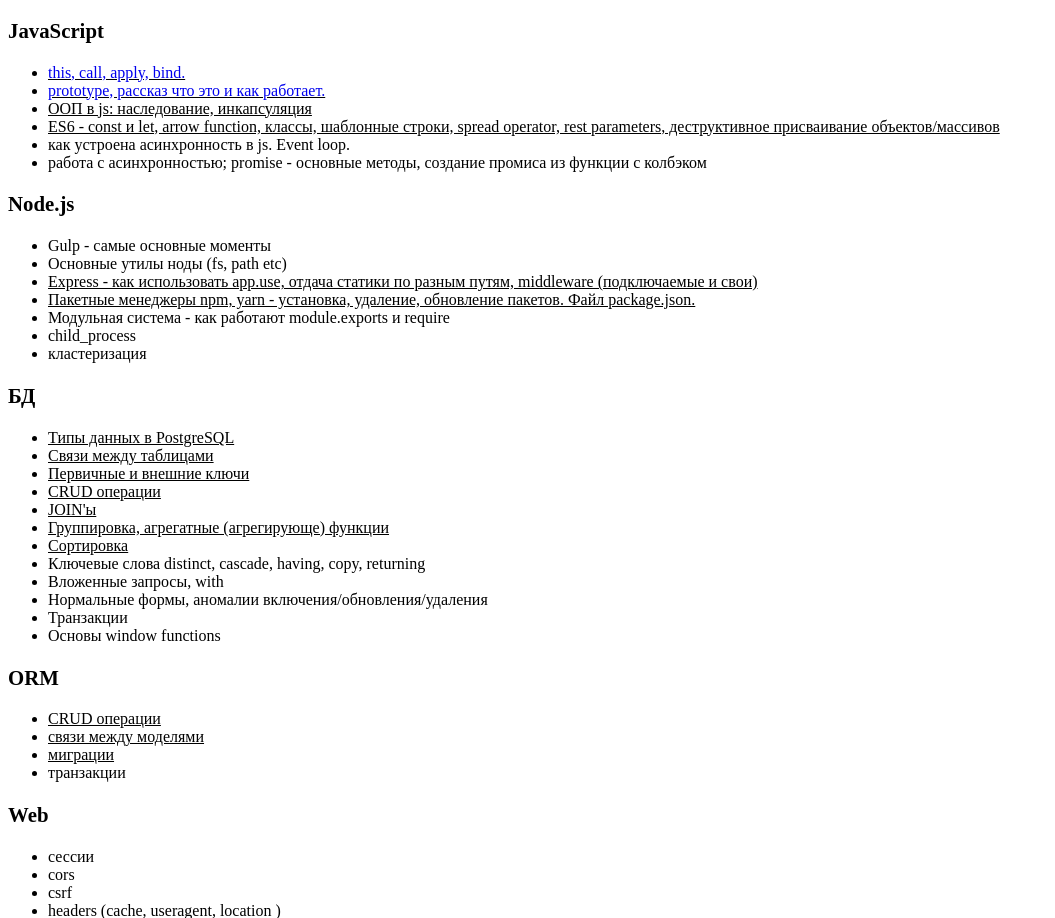
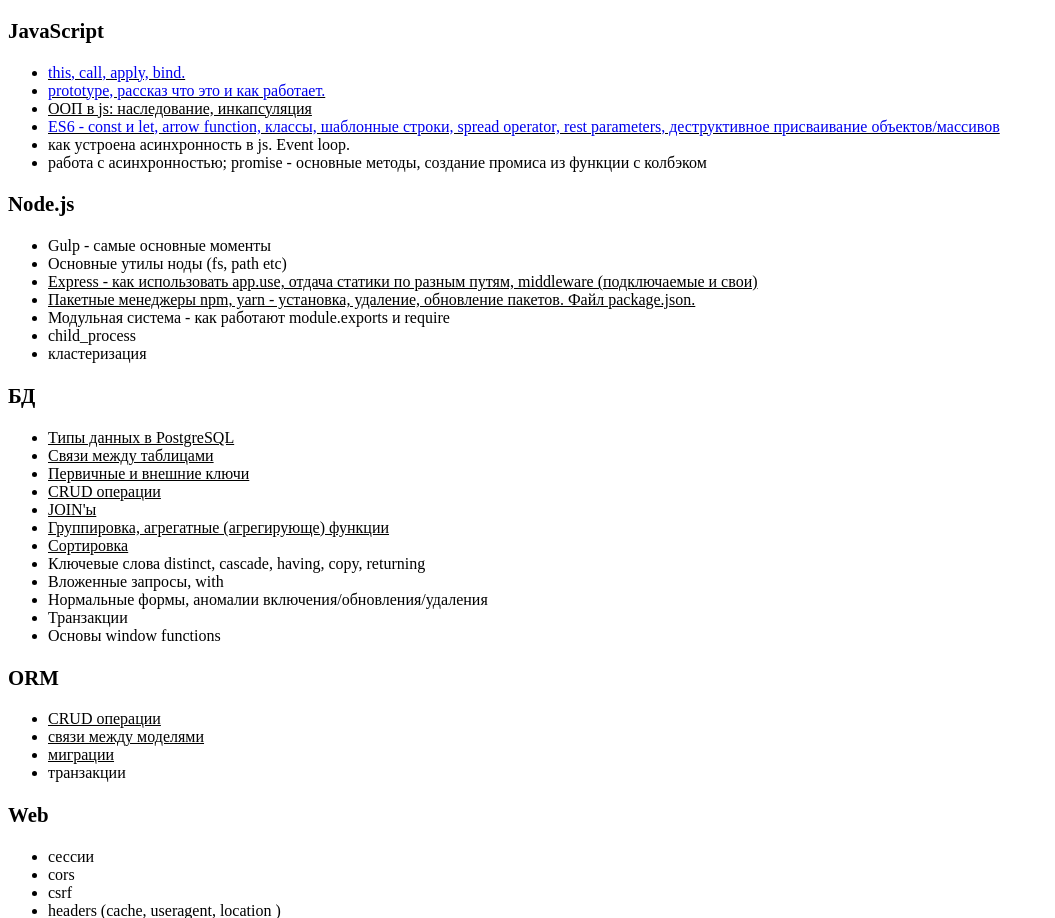
Before and after one commit to zxxz-ru/KnowlegeBase, a plain HTML site: page index.html in a window 1280 px wide. Shown: the part 889-1807 px from the top of the page, without its empty margins (0-1055 px from the left). Drawn offline with Linux system fonts and the light colour scheme.

Commit message:
add es6 fetures file, about string templates.

```diff
--- a/index.html
+++ b/index.html
@@ -67,7 +67,8 @@
         <li class="undrscr"><a href="pages/javascript/this_call_apply_bind.html" target="_blank">this, call, apply, bind.</a></li>
         <li class="undrscr"><a href="pages/javascript/prototype.html" target="_blank">prototype, рассказ что это и как работает.</a></li>
         <li class="undrscr"><a>ООП в js: наследование, инкапсуляция</a></li>
-        <li class="undrscr"><a>ES6 - const и let, arrow function, классы, шаблонные строки, spread operator,
+        <li class="undrscr"><a href="pages/javascript/es6.html" target="_blank">
+          ES6 - const и let, arrow function, классы, шаблонные строки, spread operator,
           rest parameters, деструктивное присваивание объектов/массивов</a></li>
         <li><a>как устроена асинхронность в js. Event loop.</a></li>
         <li><a>работа с асинхронностью; promise - основные методы, создание промиса из функции с колбэком</a></li>
```
